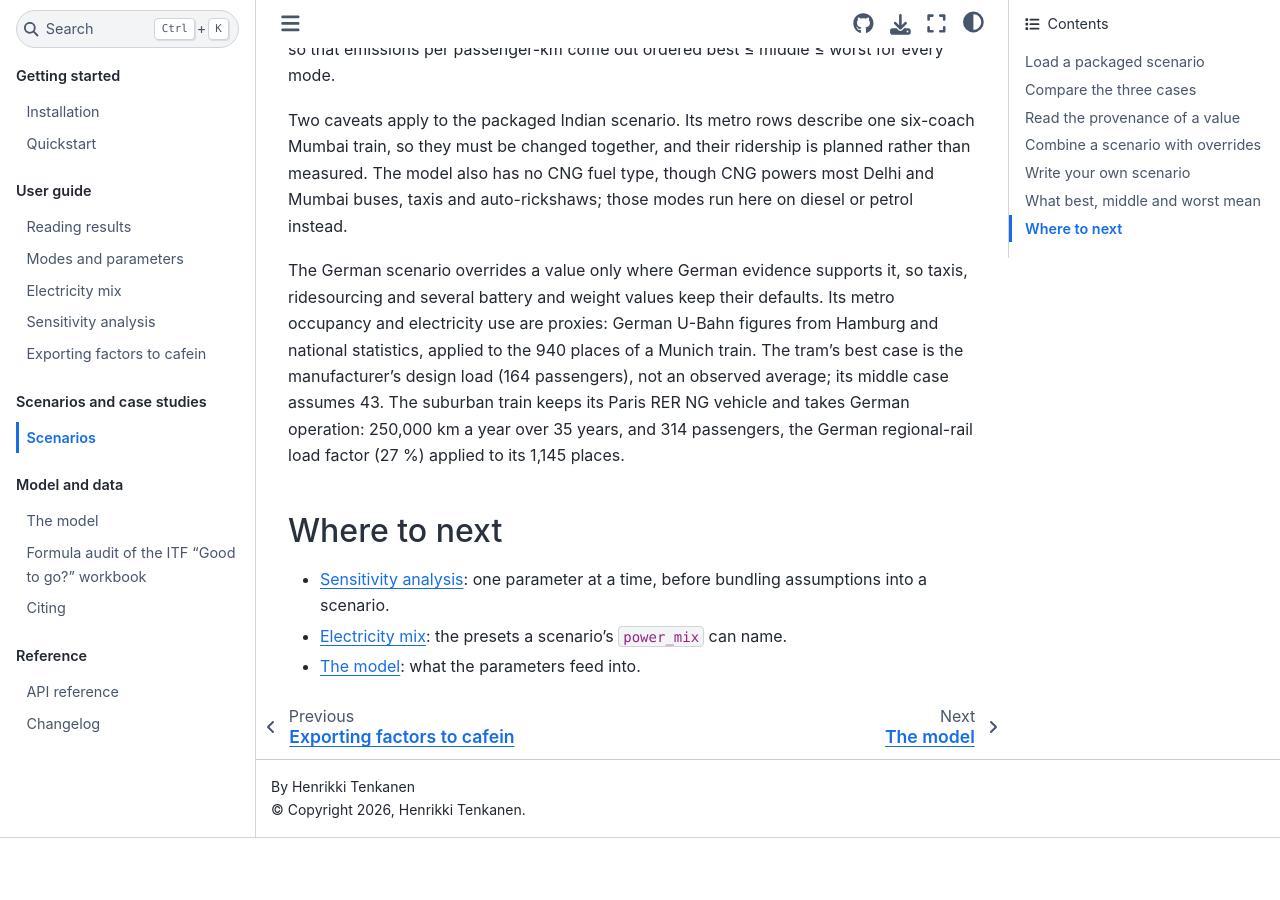
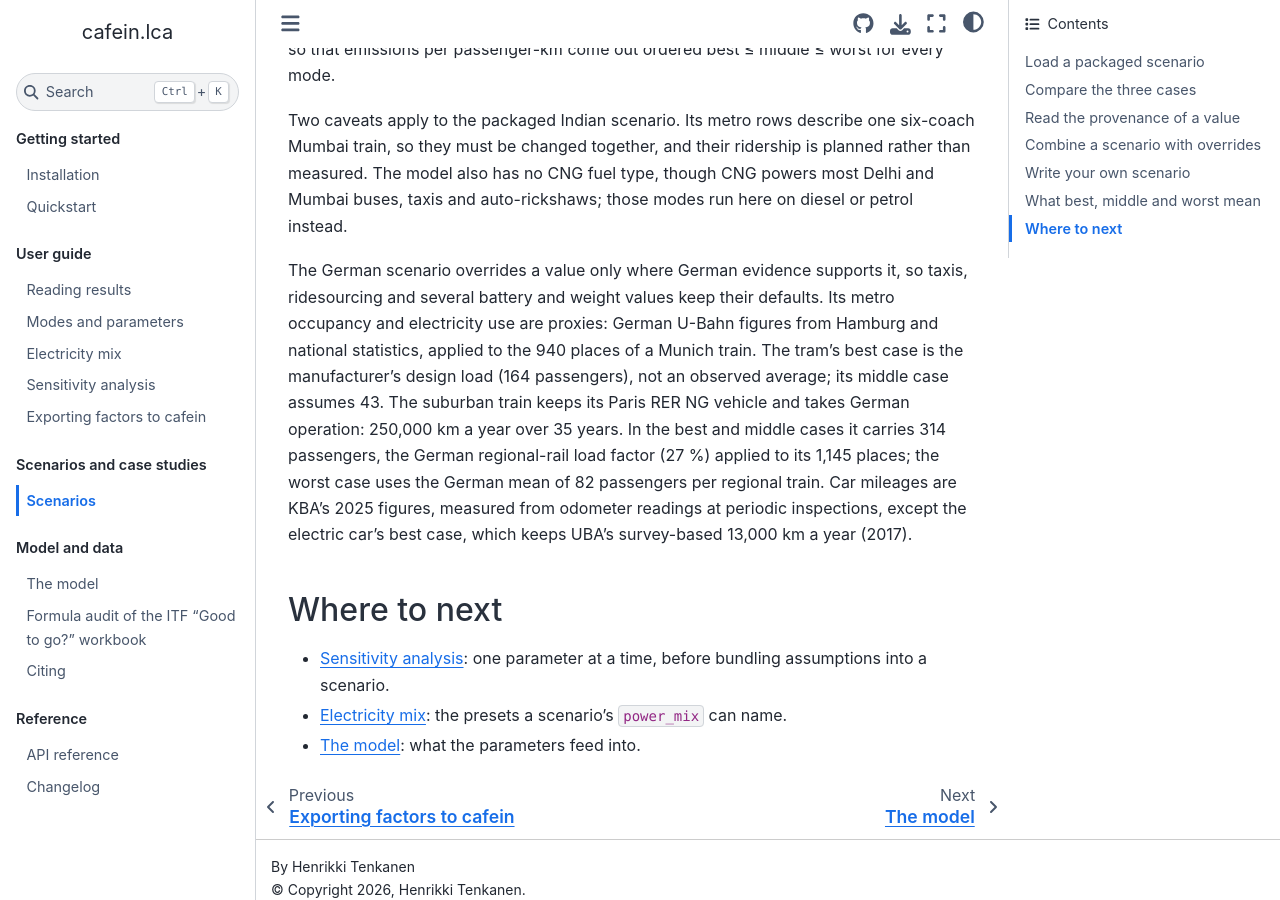
Before and after one commit to cafein-py/cafein.lca, a Sphinx documentation site: the page built from docs/scenarios/scenarios.md, in a window 1280 px wide and 900 px high, scrolled down 5784 px. Built offline with Sphinx 7.4.7 and the Sphinx Book theme 1.1.4, drawn with Linux system fonts in a browser that asks for light colours; the version number is read from the project's files by our own code; before the commit the page ends 6622 px from its top, so only the background shows below that.

Commit message:
Use KBA 2025 car mileages and a German-mean worst case for suburban rail load

```diff
--- a/docs/scenarios/scenarios.md
+++ b/docs/scenarios/scenarios.md
@@ -301,8 +301,12 @@
 places of a Munich train. The tram's best case is the manufacturer's design
 load (164 passengers), not an observed average; its middle case assumes 43.
 The suburban train keeps its Paris RER NG vehicle and takes German
-operation: 250,000 km a year over 35 years, and 314 passengers, the German
-regional-rail load factor (27 %) applied to its 1,145 places.
+operation: 250,000 km a year over 35 years. In the best and middle cases it
+carries 314 passengers, the German regional-rail load factor (27 %) applied
+to its 1,145 places; the worst case uses the German mean of 82 passengers per
+regional train. Car mileages are KBA's 2025 figures, measured from odometer
+readings at periodic inspections, except the electric car's best case,
+which keeps UBA's survey-based 13,000 km a year (2017).
 
 ## Where to next
 
```
Also changed, not shown: docs/model/model.md (+1 -1 lines), 2 other files.
